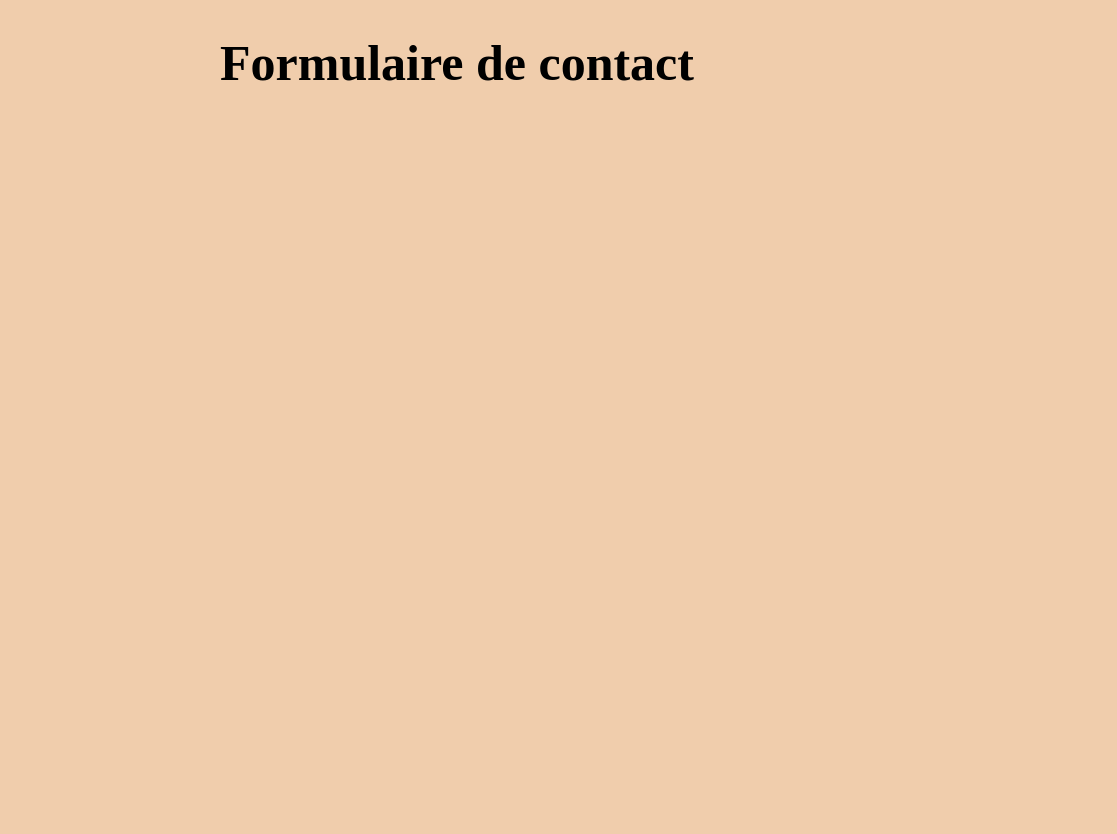
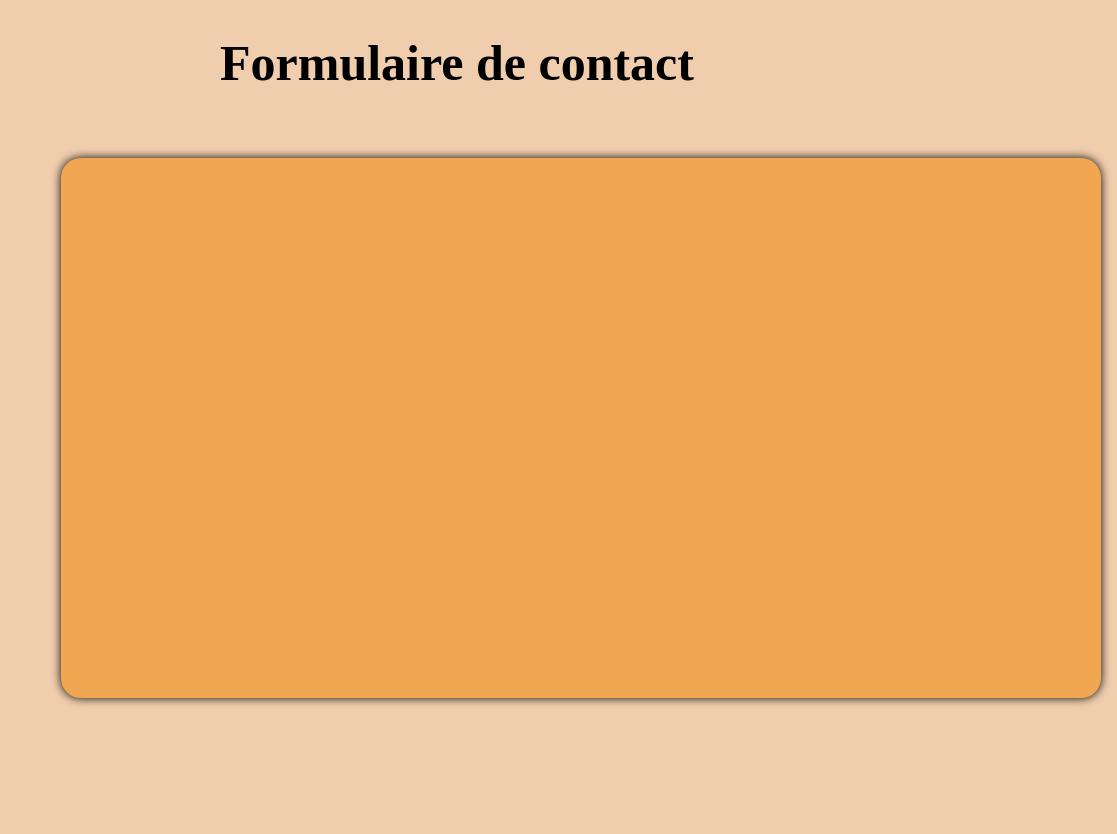
Before and after one commit to follana/structure-dev, a PHP site: page /formulaire.html in a window 1320 px wide. Shown: the whole page, without its empty margins (203-1320 px from the left). Run offline with PHP 8.4, Linux system fonts and the light colour scheme.

Commit message:
début formulaire

```diff
--- a/5-Exercices-en-cours-formation/test2/formulaire.html
+++ b/5-Exercices-en-cours-formation/test2/formulaire.html
@@ -15,7 +15,7 @@
 
 </header>
 
-<section>
+<section class="fond">
 
     <form>
 
--- a/5-Exercices-en-cours-formation/test2/style1.css
+++ b/5-Exercices-en-cours-formation/test2/style1.css
@@ -124,3 +124,21 @@ a {
 .retour{
     padding-left: 20px;
 }
+
+/***********************  FORMULAIRE  *******************************************/
+
+.fond{
+    background-color: rgb(241, 167, 81);
+    display: flex;
+    flex-direction: column;
+    border-radius: 20px;
+    margin-top: 5%;
+    margin-left: 20%;
+    margin-right: 20%;
+    padding: 20px;
+    width: 1000px;
+    height: 500px;
+    align-items: center;
+    text-align: center;
+    box-shadow: 0px 0px 10px black;
+}
```
